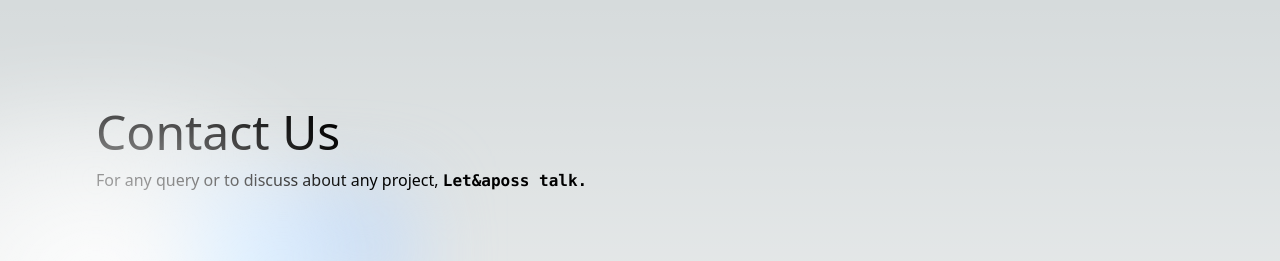
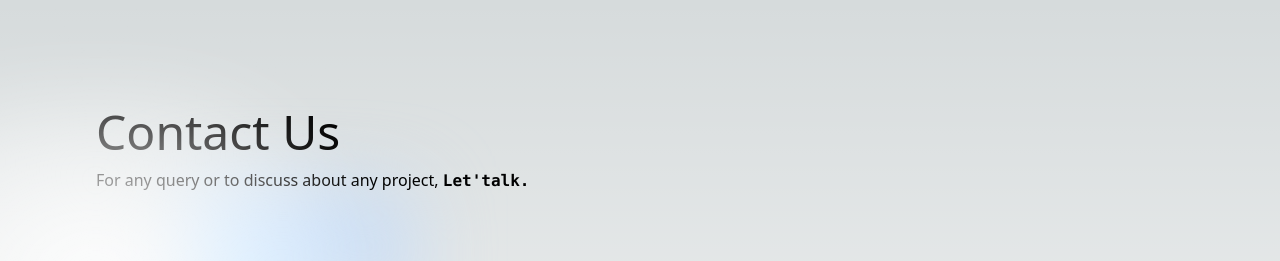
Before and after one commit to greenArrow1/minicodesystems, a Next.js app: page /about in a window 1280 px wide. Shown: the top 261 px of the page. Built offline with nearby package versions, Linux system fonts and the light colour scheme.

Commit message:
asspostrophie fixed

```diff
--- a/pages/about.tsx
+++ b/pages/about.tsx
@@ -10,7 +10,7 @@ export default function About() {
         <h1 style={{ fontSize: "xxx-large" }}>Contact Us</h1>
         <p >
           For any query or to discuss about any project,&nbsp;
-          <code className="font-mono font-bold">Let&aposs talk.</code>
+          <code className="font-mono font-bold">Let&apos;talk.</code>
         </p>
       </div>
       <div style={{display:'flex', flexDirection:'row', justifyContent: "space-between"}}>
```
